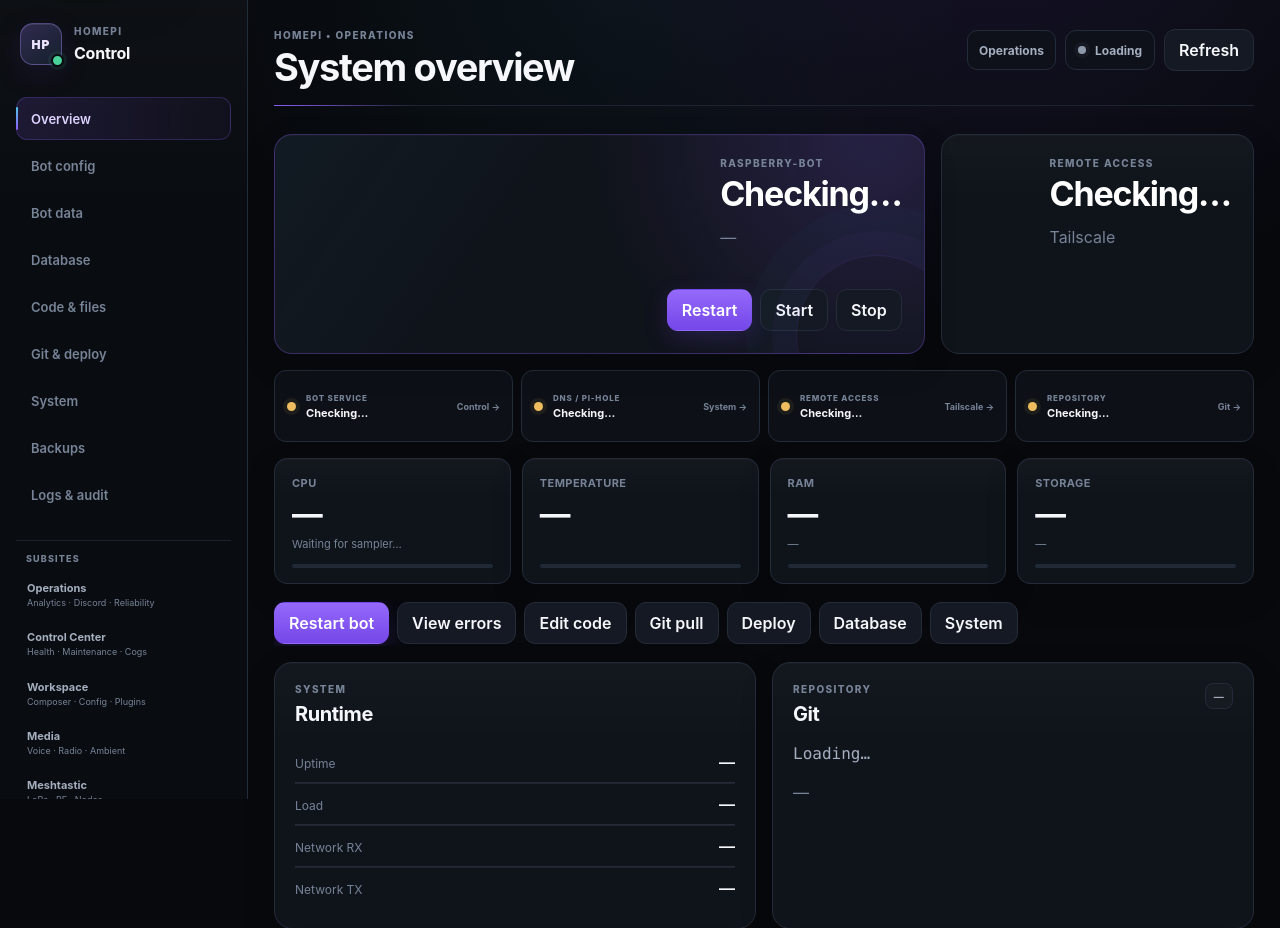
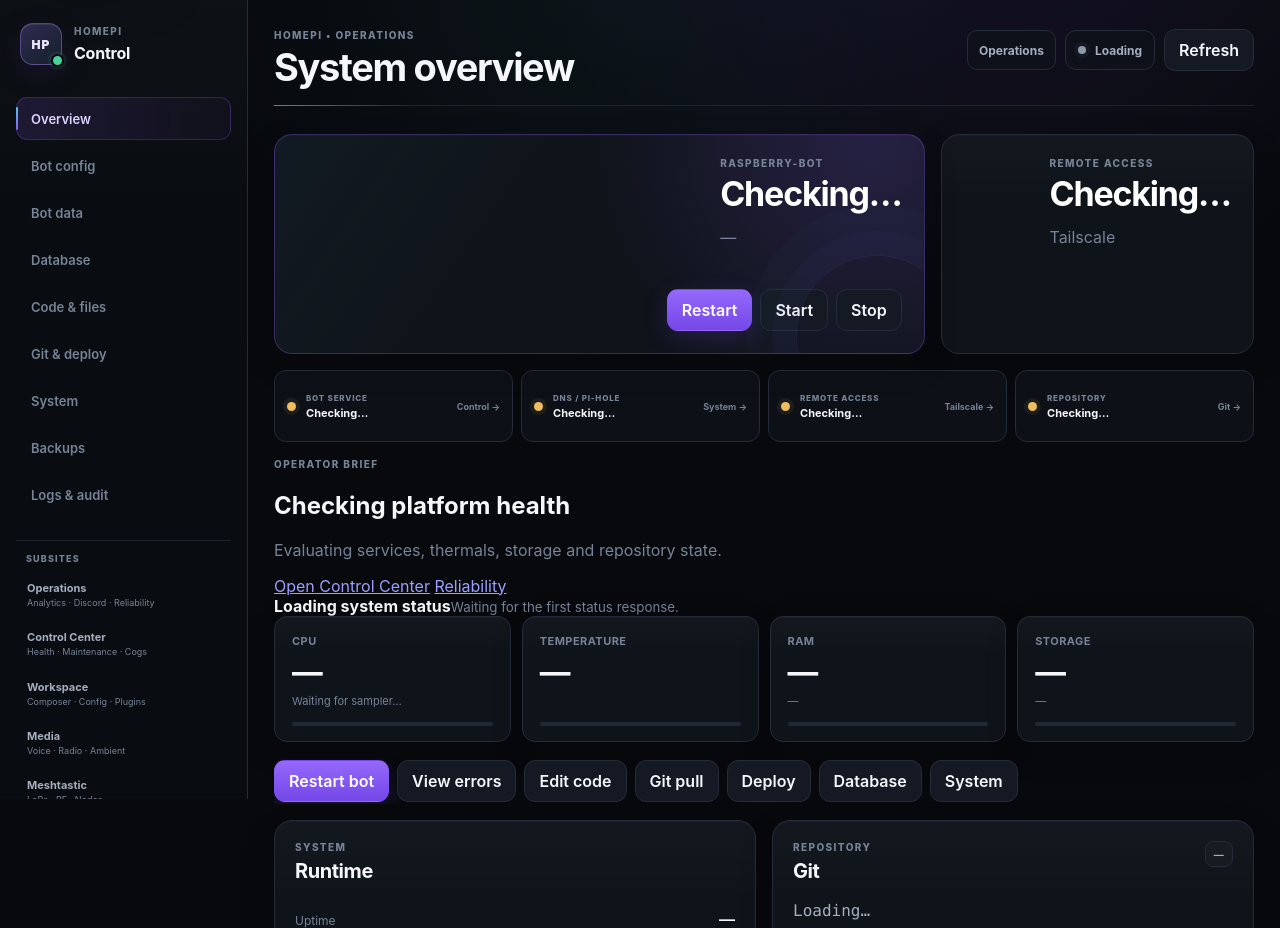
Before and after one commit to InvalidKaro/Raspberry-Bot, a Python web app: template dashboard/templates/index.html in a window 1280 px wide. Shown: the part 21-949 px from the top of the page. Run offline with Jinja, Linux system fonts and the light colour scheme; the template is opened without the code that fills it, so the values that code supplies are empty.

Commit message:
feat(dashboard): add operator health brief

```diff
--- a/dashboard/templates/index.html
+++ b/dashboard/templates/index.html
@@ -50,6 +50,20 @@
           <a class="platform-status" id="platform-tail" data-state="checking" href="#system"><span class="platform-status-dot"></span><span><small>REMOTE ACCESS</small><strong id="platform-tail-state">Checking…</strong></span><b>Tailscale →</b></a>
           <a class="platform-status" id="platform-git" data-state="checking" href="#git"><span class="platform-status-dot"></span><span><small>REPOSITORY</small><strong id="platform-git-state">Checking…</strong></span><b>Git →</b></a>
         </div>
+        <section class="health-brief" aria-labelledby="health-brief-title">
+          <div class="health-brief-summary">
+            <p class="card-label">OPERATOR BRIEF</p>
+            <h2 id="health-brief-title" data-state="checking">Checking platform health</h2>
+            <p id="health-brief-summary" class="muted">Evaluating services, thermals, storage and repository state.</p>
+            <div class="health-brief-actions">
+              <a href="/control">Open Control Center</a>
+              <a href="/ops#reliability">Reliability</a>
+            </div>
+          </div>
+          <div id="health-brief-list" class="health-brief-list" aria-live="polite">
+            <div class="health-empty"><span></span><div><strong>Loading system status</strong><small>Waiting for the first status response.</small></div></div>
+          </div>
+        </section>
         <div class="metric-grid"><article class="metric"><span>CPU</span><strong id="cpu">—</strong><small id="cpu-detail">Waiting for sampler…</small><div class="bar"><i id="cpu-bar"></i></div></article><article class="metric"><span>Temperature</span><strong id="temp">—</strong><div class="bar"><i id="temp-bar"></i></div></article><article class="metric"><span>RAM</span><strong id="ram">—</strong><small id="ram-detail">—</small><div class="bar"><i id="ram-bar"></i></div></article><article class="metric"><span>Storage</span><strong id="disk">—</strong><small id="disk-detail">—</small><div class="bar"><i id="disk-bar"></i></div></article></div>
         <div class="quick-actions"><button data-bot-action="restart" class="primary">Restart bot</button><button data-nav="logs">View errors</button><button data-nav="code">Edit code</button><button data-git-action="pull">Git pull</button><button data-nav="git">Deploy</button><button data-nav="database">Database</button><button data-nav="system">System</button></div>
         <div class="detail-grid">
```
